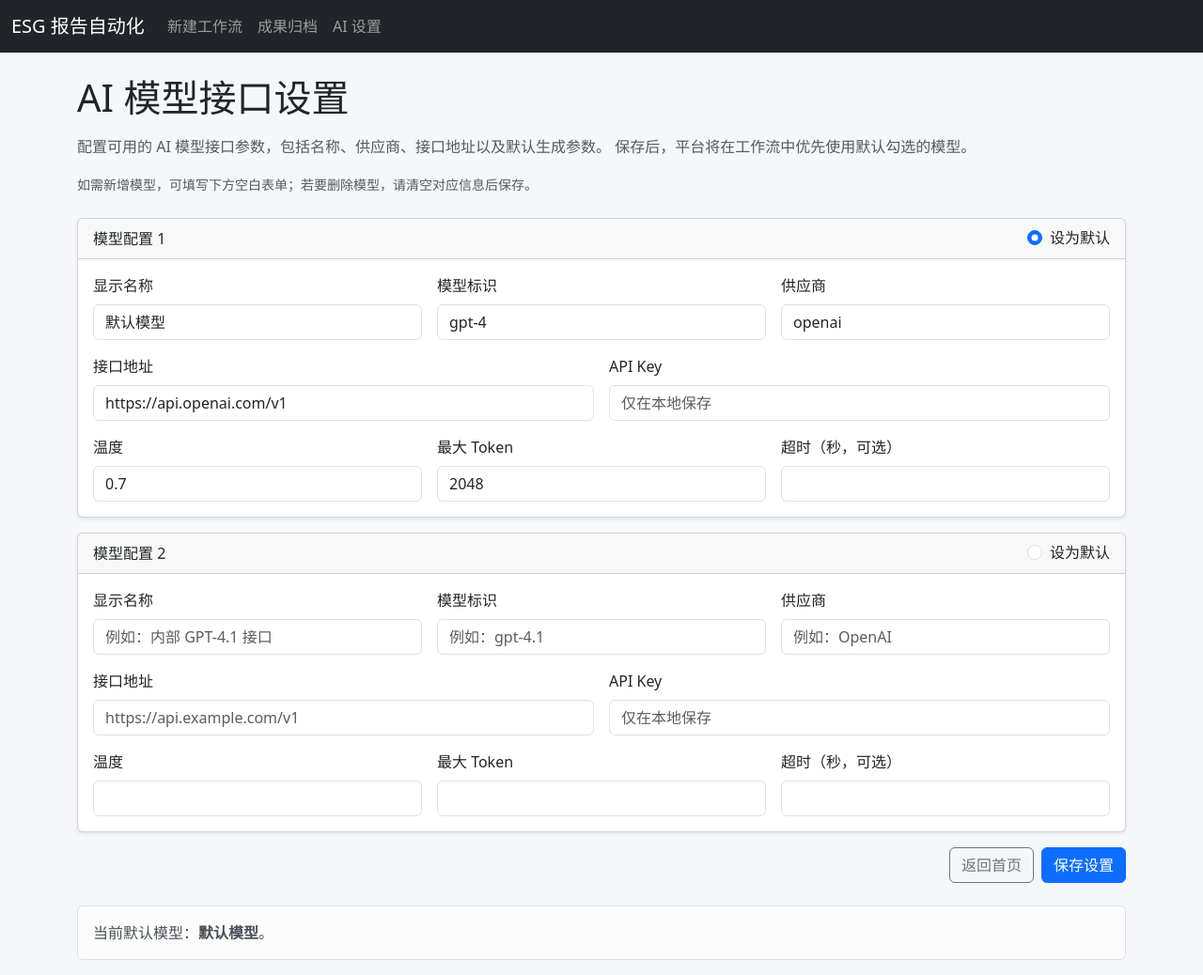
After one commit to hwwfox/ESG-TOOL, a Flask app: page /settings in a window 1280 px wide. The commit adds this page. Shown: the whole page at 94% size. Run offline with Flask 3, Linux system fonts and the light colour scheme.

Commit message:
Add AI model settings management UI

```diff
--- a/esg_tool/ui/app.py
+++ b/esg_tool/ui/app.py
@@ -16,6 +16,12 @@ from flask import (
 )
 
 from esg_tool.models import CompanyProfile, ESGReportPackage, ProcessDocument
+from esg_tool.utils.configuration import (
+    AIModelConfig,
+    AISettings,
+    load_ai_settings,
+    save_ai_settings,
+)
 from esg_tool.utils.filesystem import ArchiveRepository
 from esg_tool.workflows.esg_workflow import ESGWorkflow
 
@@ -32,7 +38,18 @@ workflow = ESGWorkflow()
 def index():
     trace = workflow.debug_trace()
     packages = list(repository.list_packages())
-    return render_template("index.html", trace=trace, packages=packages)
+    ai_settings = load_ai_settings()
+    active_model_config = next(
+        (model for model in ai_settings.models if model.name == ai_settings.active_model),
+        None,
+    )
+    return render_template(
+        "index.html",
+        trace=trace,
+        packages=packages,
+        ai_settings=ai_settings,
+        active_model_config=active_model_config,
+    )
 
 
 @app.route("/start", methods=["GET", "POST"])
@@ -96,6 +113,183 @@ def review(package_id: str):
     return render_template("review.html", package=package)
 
 
+def _extract_model_entries(form) -> list[dict[str, str]]:
+    """Extract raw model entries from a submitted form."""
+
+    entries: list[dict[str, str]] = []
+    model_fields = [
+        "name",
+        "model_name",
+        "provider",
+        "api_base",
+        "api_key",
+        "temperature",
+        "max_tokens",
+        "timeout",
+    ]
+    indexes: set[str] = set()
+    for key in form.keys():
+        if key.startswith("models-"):
+            parts = key.split("-", 2)
+            if len(parts) == 3:
+                indexes.add(parts[1])
+    def _sort_key(value: str) -> int:
+        try:
+            return int(value)
+        except ValueError:
+            return 0
+
+    for index in sorted(indexes, key=_sort_key):
+        entry = {"index": index}
+        for field in model_fields:
+            entry[field] = form.get(f"models-{index}-{field}", "").strip()
+        entries.append(entry)
+    return entries
+
+
+def _ensure_blank_entry(entries: list[dict[str, str]]) -> list[dict[str, str]]:
+    """Ensure there is at least one blank entry for creating a new model."""
+
+    model_fields = [
+        "name",
+        "model_name",
+        "provider",
+        "api_base",
+        "api_key",
+        "temperature",
+        "max_tokens",
+        "timeout",
+    ]
+    for entry in entries:
+        if all(not entry.get(field) for field in model_fields):
+            return entries
+    existing_indexes = {
+        int(entry["index"]) for entry in entries if str(entry.get("index", "")).isdigit()
+    }
+    next_index = str(max(existing_indexes) + 1 if existing_indexes else 0)
+    blank_entry = {"index": next_index}
+    for field in model_fields:
+        blank_entry[field] = ""
+    entries.append(blank_entry)
+    return entries
+
+
+def _convert_to_configs(
+    entries: list[dict[str, str]],
+) -> tuple[list[AIModelConfig], dict[str, str], list[str]]:
+    """Convert raw form entries to model configs.
+
+    Returns a tuple of (configs, index_to_name, errors).
+    """
+
+    configs: list[AIModelConfig] = []
+    index_to_name: dict[str, str] = {}
+    errors: list[str] = []
+    for entry in entries:
+        index = entry.get("index", "")
+        # Skip completely empty entries
+        if all(not entry.get(field) for field in entry if field != "index"):
+            continue
+        name = entry.get("name", "").strip()
+        if not name:
+            errors.append(f"模型配置（序号 {index}）缺少显示名称")
+            continue
+        model_name = entry.get("model_name", "").strip() or name
+        provider = entry.get("provider", "").strip()
+        api_base = entry.get("api_base", "").strip()
+        api_key = entry.get("api_key", "").strip()
+        temperature_raw = entry.get("temperature", "").strip()
+        max_tokens_raw = entry.get("max_tokens", "").strip()
+        timeout_raw = entry.get("timeout", "").strip()
+
+        try:
+            temperature_value = float(temperature_raw) if temperature_raw else 0.7
+        except ValueError:
+            errors.append(f"模型 {name} 的温度值格式不正确，已重置为 0.7")
+            temperature_value = 0.7
+
+        try:
+            max_tokens_value = int(max_tokens_raw) if max_tokens_raw else 2048
+        except ValueError:
+            errors.append(f"模型 {name} 的最大 Token 数格式不正确，已重置为 2048")
+            max_tokens_value = 2048
+
+        try:
+            timeout_value = int(timeout_raw) if timeout_raw else None
+        except ValueError:
+            errors.append(f"模型 {name} 的超时参数格式不正确，已忽略")
+            timeout_value = None
+
+        config = AIModelConfig(
+            name=name,
+            model_name=model_name,
+            provider=provider,
+            api_base=api_base,
+            api_key=api_key,
+            temperature=temperature_value,
+            max_tokens=max_tokens_value,
+            timeout=timeout_value,
+        )
+        configs.append(config)
+        index_to_name[index] = config.name
+    return configs, index_to_name, errors
+
+
+@app.route("/settings", methods=["GET", "POST"])
+def settings():
+    settings_data = load_ai_settings()
+    if request.method == "POST":
+        raw_entries = _extract_model_entries(request.form)
+        configs, index_to_name, errors = _convert_to_configs(raw_entries)
+        selected_index = request.form.get("active_model")
+        for error in errors:
+            flash(error, "danger")
+        if not configs:
+            flash("请至少配置一个有效的 AI 模型。", "danger")
+            raw_entries = _ensure_blank_entry(raw_entries)
+            return render_template(
+                "settings.html",
+                models=raw_entries,
+                active_model_index=selected_index,
+                current_active=settings_data.active_model,
+            )
+        active_model = index_to_name.get(selected_index)
+        if not active_model:
+            active_model = configs[0].name
+        new_settings = AISettings(active_model=active_model, models=configs)
+        save_ai_settings(new_settings)
+        flash("AI 模型接口设置已更新。", "success")
+        return redirect(url_for("settings"))
+
+    models_for_form = []
+    for idx, model in enumerate(settings_data.models):
+        models_for_form.append(
+            {
+                "index": str(idx),
+                "name": model.name,
+                "model_name": model.model_name,
+                "provider": model.provider,
+                "api_base": model.api_base,
+                "api_key": model.api_key,
+                "temperature": str(model.temperature),
+                "max_tokens": str(model.max_tokens),
+                "timeout": "" if model.timeout is None else str(model.timeout),
+            }
+        )
+    models_for_form = _ensure_blank_entry(models_for_form)
+    active_index = None
+    for entry in models_for_form:
+        if entry.get("name") == settings_data.active_model:
+            active_index = entry.get("index")
+            break
+    return render_template(
+        "settings.html",
+        models=models_for_form,
+        active_model_index=active_index,
+        current_active=settings_data.active_model,
+    )
+
+
 @app.route("/packages/<package_id>/download/<artifact>")
 def download(package_id: str, artifact: str):
     if artifact == "report":
--- a/esg_tool/ui/templates/base.html
+++ b/esg_tool/ui/templates/base.html
@@ -14,6 +14,7 @@
       <ul class="navbar-nav me-auto mb-2 mb-lg-0">
         <li class="nav-item"><a class="nav-link" href="{{ url_for('start') }}">新建工作流</a></li>
         <li class="nav-item"><a class="nav-link" href="{{ url_for('packages') }}">成果归档</a></li>
+        <li class="nav-item"><a class="nav-link" href="{{ url_for('settings') }}">AI 设置</a></li>
       </ul>
     </div>
   </div>
--- /dev/null
+++ b/esg_tool/ui/templates/settings.html
@@ -0,0 +1,67 @@
+{% extends 'base.html' %}
+{% block content %}
+<h1 class="mb-3">AI 模型接口设置</h1>
+<p class="text-muted">配置可用的 AI 模型接口参数，包括名称、供应商、接口地址以及默认生成参数。
+保存后，平台将在工作流中优先使用默认勾选的模型。</p>
+<form method="post">
+  <div class="mb-4">
+    <span class="form-text">如需新增模型，可填写下方空白表单；若要删除模型，请清空对应信息后保存。</span>
+  </div>
+  {% for model in models %}
+  <div class="card mb-3 shadow-sm">
+    <div class="card-header d-flex justify-content-between align-items-center">
+      <span>模型配置 {{ loop.index }}</span>
+      <div class="form-check">
+        <input class="form-check-input" type="radio" name="active_model" id="active_model_{{ model.index }}" value="{{ model.index }}" {% if active_model_index == model.index %}checked{% endif %}>
+        <label class="form-check-label" for="active_model_{{ model.index }}">设为默认</label>
+      </div>
+    </div>
+    <div class="card-body">
+      <div class="row g-3">
+        <div class="col-md-4">
+          <label class="form-label" for="model_name_{{ model.index }}">显示名称</label>
+          <input type="text" class="form-control" id="model_name_{{ model.index }}" name="models-{{ model.index }}-name" value="{{ model.name }}" placeholder="例如：内部 GPT-4.1 接口">
+        </div>
+        <div class="col-md-4">
+          <label class="form-label" for="model_code_{{ model.index }}">模型标识</label>
+          <input type="text" class="form-control" id="model_code_{{ model.index }}" name="models-{{ model.index }}-model_name" value="{{ model.model_name }}" placeholder="例如：gpt-4.1">
+        </div>
+        <div class="col-md-4">
+          <label class="form-label" for="model_provider_{{ model.index }}">供应商</label>
+          <input type="text" class="form-control" id="model_provider_{{ model.index }}" name="models-{{ model.index }}-provider" value="{{ model.provider }}" placeholder="例如：OpenAI">
+        </div>
+        <div class="col-md-6">
+          <label class="form-label" for="model_base_{{ model.index }}">接口地址</label>
+          <input type="text" class="form-control" id="model_base_{{ model.index }}" name="models-{{ model.index }}-api_base" value="{{ model.api_base }}" placeholder="https://api.example.com/v1">
+        </div>
+        <div class="col-md-6">
+          <label class="form-label" for="model_key_{{ model.index }}">API Key</label>
+          <input type="text" class="form-control" id="model_key_{{ model.index }}" name="models-{{ model.index }}-api_key" value="{{ model.api_key }}" placeholder="仅在本地保存">
+        </div>
+        <div class="col-md-4">
+          <label class="form-label" for="model_temperature_{{ model.index }}">温度</label>
+          <input type="number" step="0.1" min="0" max="2" class="form-control" id="model_temperature_{{ model.index }}" name="models-{{ model.index }}-temperature" value="{{ model.temperature }}">
+        </div>
+        <div class="col-md-4">
+          <label class="form-label" for="model_tokens_{{ model.index }}">最大 Token</label>
+          <input type="number" min="0" class="form-control" id="model_tokens_{{ model.index }}" name="models-{{ model.index }}-max_tokens" value="{{ model.max_tokens }}">
+        </div>
+        <div class="col-md-4">
+          <label class="form-label" for="model_timeout_{{ model.index }}">超时（秒，可选）</label>
+          <input type="number" min="0" class="form-control" id="model_timeout_{{ model.index }}" name="models-{{ model.index }}-timeout" value="{{ model.timeout }}">
+        </div>
+      </div>
+    </div>
+  </div>
+  {% endfor %}
+  <div class="d-flex justify-content-end gap-2">
+    <a class="btn btn-outline-secondary" href="{{ url_for('index') }}">返回首页</a>
+    <button class="btn btn-primary" type="submit">保存设置</button>
+  </div>
+</form>
+{% if current_active %}
+<div class="alert alert-light border mt-4">
+  当前默认模型：<strong>{{ current_active }}</strong>。
+</div>
+{% endif %}
+{% endblock %}
```
Also changed, not shown: esg_tool/ui/templates/index.html (+16 -0 lines), esg_tool/utils/configuration.py (added, +133 -0 lines).
